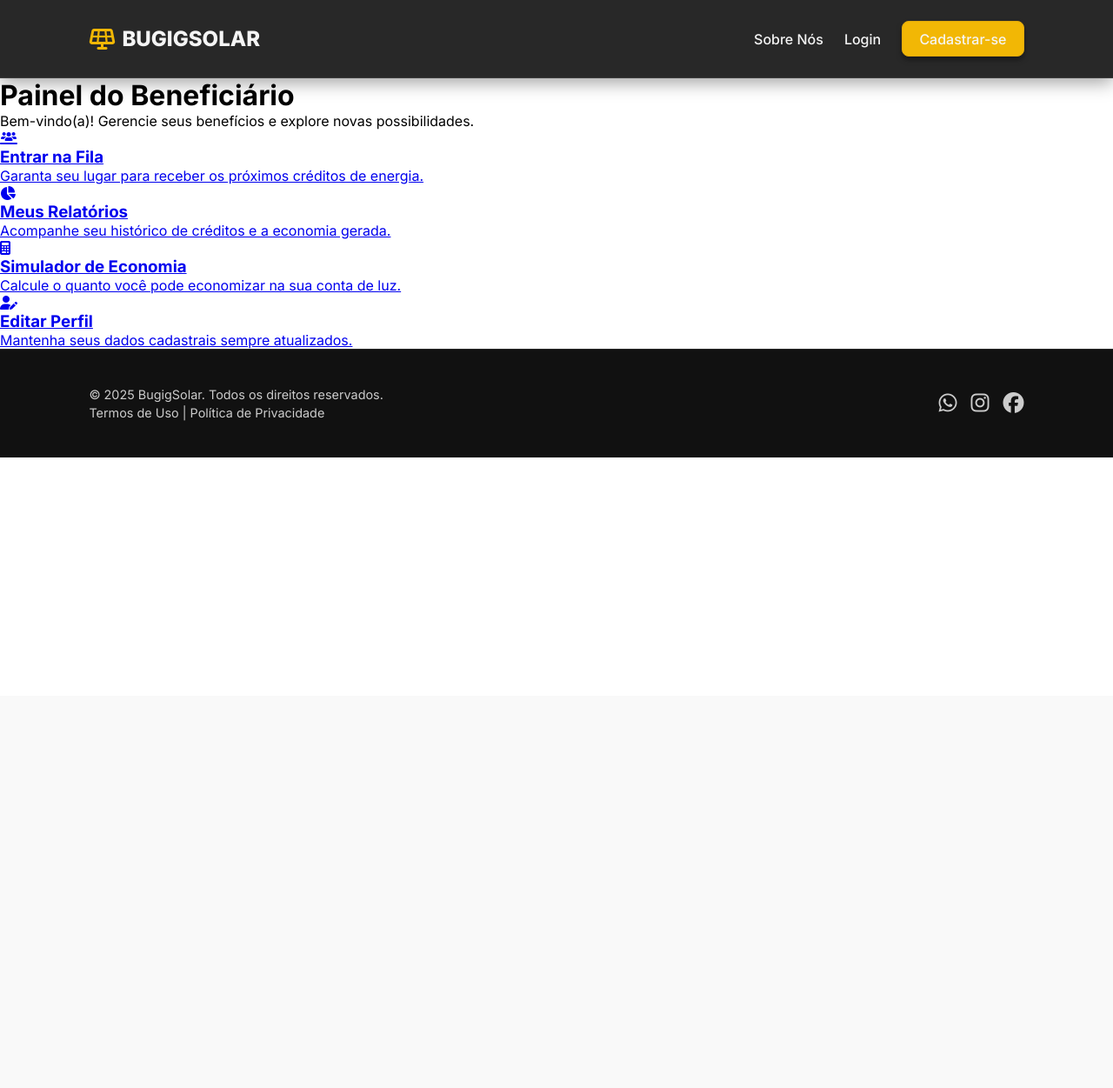
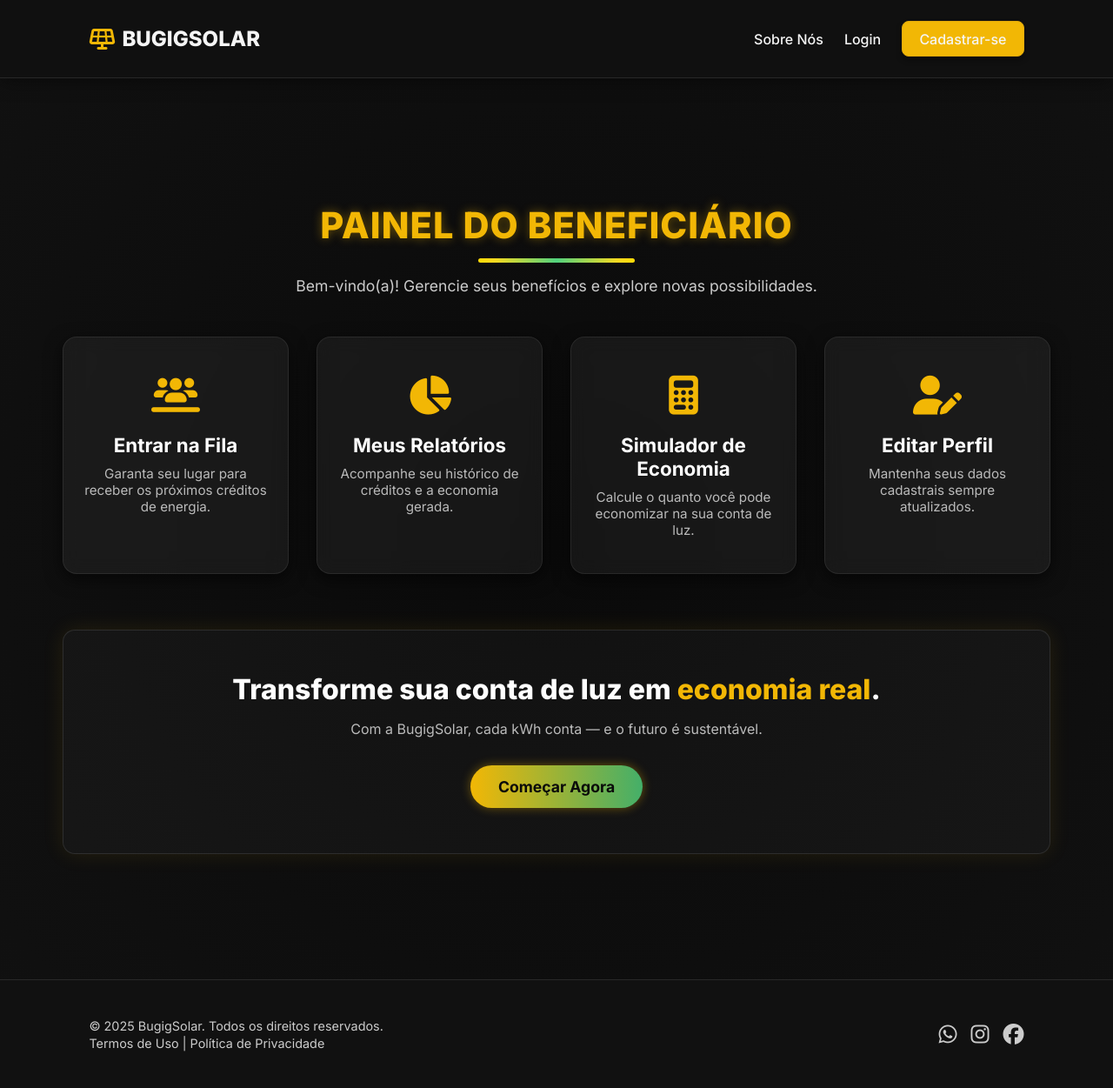
Before and after one commit to RenanAlvares/bugig_solar, a Flask app: template templates/menu_benef.html in a window 1280 px wide. Shown: the whole page at 87% size. Before the commit the page ends 526 px from the top, so only its background shows below. Run offline with Flask 3, Linux system fonts and the light colour scheme; the template is opened without the code that fills it, so the values that code supplies are empty.

Commit message:
css menu_benef e benef criados

```diff
--- /dev/null
+++ b/static/style/menu_benef.css
@@ -0,0 +1,241 @@
+/* =====================================================
+   BUGIGSOLAR - PAINEL DO BENEFICIÁRIO (AVANÇADO)
+   Visual futurista com energia solar e movimento sutil
+   ===================================================== */
+
+body {
+  font-family: "Inter", sans-serif;
+  background: radial-gradient(circle at 50% 50%, #0a0a0a, #111);
+  color: #fff;
+  margin: 0;
+  padding: 0;
+  min-height: 100vh;
+  overflow-x: hidden;
+}
+
+/* ===== CONTAINER ===== */
+#dashboard-container {
+  max-width: 1200px;
+  margin: 6rem auto;
+  padding: 3rem 2rem;
+  text-align: center;
+  animation: fadeIn 0.8s ease-out;
+  position: relative;
+}
+
+/* ===== CABEÇALHO ENERGIZADO ===== */
+#energy-header {
+  position: relative;
+  margin-bottom: 3rem;
+}
+
+#energy-header h1 {
+  font-size: 2.6rem;
+  color: #F2B705;
+  font-weight: 800;
+  text-transform: uppercase;
+  letter-spacing: 1px;
+  margin-bottom: 0.8rem;
+  text-shadow: 0 0 12px rgba(242,183,5,0.4);
+}
+
+.energy-bar {
+  width: 180px;
+  height: 5px;
+  margin: 0 auto 1rem auto;
+  background: linear-gradient(90deg, #F2B705, #44af69, #F2B705);
+  border-radius: 3px;
+  animation: pulseGlow 3s infinite linear;
+}
+
+#energy-header p {
+  color: #ccc;
+  font-size: 1.1rem;
+}
+
+/* ===== STATUS PANEL ===== */
+#status-panel {
+  display: inline-block;
+  padding: 0.8rem 1.5rem;
+  border-radius: 10px;
+  background: rgba(255, 255, 255, 0.06);
+  border: 1px solid rgba(255, 255, 255, 0.08);
+  margin-bottom: 3rem;
+  box-shadow: 0 0 15px rgba(242,183,5,0.1);
+}
+
+#status-panel i {
+  color: #F2B705;
+  margin-right: 0.5rem;
+}
+
+.status-text {
+  color: #44af69;
+  font-weight: 700;
+}
+
+/* ===== GRID DE CARDS ===== */
+.dashboard-cards {
+  display: grid;
+  grid-template-columns: repeat(auto-fit, minmax(260px, 1fr));
+  gap: 2rem;
+  justify-content: center;
+  align-items: stretch;
+  position: relative;
+  background: transparent !important;
+}
+
+/* ===== EFEITO DE PARTÍCULAS ===== */
+.dashboard-cards::before {
+    display: none !important;
+  content: "";
+  position: absolute;
+  inset: 0;
+  background: radial-gradient(circle at 30% 20%, rgba(242,183,5,0.08), transparent 60%),
+              radial-gradient(circle at 70% 80%, rgba(68,175,105,0.08), transparent 70%);
+  pointer-events: none;
+  animation: particleShift 10s infinite alternate ease-in-out;
+}
+
+/* ===== CARDS ===== */
+.dashboard-cards .card {
+  background: rgba(255, 255, 255, 0.05);
+  box-shadow: 0 6px 20px rgba(0, 0, 0, 0.6);
+  border-radius: 16px;
+  padding: 2.5rem 1.5rem;
+  border: 1px solid rgba(255, 255, 255, 0.08);
+  text-decoration: none;
+  color: #fff;
+  position: relative;
+  overflow: hidden;
+  transition: all 0.35s ease;
+  backdrop-filter: blur(10px);
+}
+
+.dashboard-cards .card-icon {
+  font-size: 2.8rem;
+  color: #F2B705;
+  margin-bottom: 1rem;
+  transition: all 0.3s ease;
+}
+
+.dashboard-cards h3 {
+  font-size: 1.4rem;
+  font-weight: 700;
+  margin-bottom: 0.6rem;
+}
+
+.dashboard-cards p {
+  color: #bbb;
+  font-size: 0.95rem;
+}
+
+.dashboard-cards .card:hover {
+  transform: translateY(-10px) scale(1.03);
+  border-color: #F2B705;
+  box-shadow: 0 10px 30px rgba(242,183,5,0.3);
+  background: rgba(255, 255, 255, 0.08);
+}
+
+.dashboard-cards .card:hover .card-icon {
+  color: #fff;
+  transform: scale(1.2);
+}
+
+.dashboard-cards .card:hover h3 {
+  color: #F2B705;
+}
+
+/* ===== CTA FINAL ===== */
+#cta-benef {
+  margin-top: 4rem;
+  padding: 3rem 2rem;
+  background: rgba(255,255,255,0.03);
+  border: 1px solid rgba(255,255,255,0.1);
+  border-radius: 14px;
+  box-shadow: 0 0 25px rgba(242,183,5,0.1);
+}
+
+#cta-benef h2 {
+  font-size: 2rem;
+  font-weight: 800;
+  color: #fff;
+  margin-bottom: 1rem;
+}
+
+#cta-benef h2 span {
+  color: #F2B705;
+}
+
+#cta-benef p {
+  color: #bbb;
+  font-size: 1rem;
+  margin-bottom: 2rem;
+}
+
+/* ===== ANIMAÇÕES ===== */
+@keyframes fadeIn {
+  from { opacity: 0; transform: translateY(25px); }
+  to { opacity: 1; transform: translateY(0); }
+}
+
+@keyframes pulseGlow {
+  0% { filter: brightness(1); }
+  50% { filter: brightness(1.5); }
+  100% { filter: brightness(1); }
+}
+
+@keyframes particleShift {
+  0% { background-position: 0 0, 100% 100%; }
+  100% { background-position: 100% 50%, 0 0; }
+}
+
+/* ===== RESPONSIVO ===== */
+@media (max-width: 768px) {
+  #dashboard-container { margin: 3rem 1rem; padding: 2rem 1rem; }
+  #energy-header h1 { font-size: 2rem; }
+  .dashboard-cards { grid-template-columns: 1fr; gap: 1.5rem; }
+}
+
+/* ===== BOTÃO "COMEÇAR AGORA" ===== */
+.lp-button {
+  display: inline-block;
+  background: linear-gradient(90deg, #F2B705, #44af69);
+  color: #0a0a0a;
+  font-weight: 700;
+  font-size: 1.1rem;
+  padding: 0.9rem 2rem;
+  border-radius: 50px;
+  text-decoration: none;
+  position: relative;
+  overflow: hidden;
+  transition: all 0.3s ease;
+  box-shadow: 0 0 12px rgba(242, 183, 5, 0.4);
+}
+
+/* Brilho que se move sobre o botão */
+.lp-button::before {
+  content: "";
+  position: absolute;
+  top: 0;
+  left: -75%;
+  width: 50%;
+  height: 100%;
+  background: linear-gradient(120deg, rgba(255,255,255,0.6), transparent);
+  transform: skewX(-20deg);
+  transition: 0.5s;
+}
+
+.lp-button:hover::before {
+  left: 125%;
+}
+
+.lp-button:hover {
+  transform: scale(1.06);
+  box-shadow: 0 0 20px rgba(242, 183, 5, 0.7);
+  background: linear-gradient(90deg, #ffe066, #44af69);
+}
+
+.lp-button:active {
+  transform: scale(0.97);
+}
--- a/templates/menu_benef.html
+++ b/templates/menu_benef.html
@@ -1,10 +1,19 @@
 {% extends "base.html" %}
 
 {% block content %}
-<main>
-    <div class="dashboard">
-        <h1>Painel do Beneficiário</h1>
-        <p>Bem-vindo(a)! Gerencie seus benefícios e explore novas possibilidades.</p>
+<link rel="stylesheet" href="{{ url_for('static', filename='style/menu_benef.css') }}">
+
+<main id="benef-main">
+    <div class="dashboard" id="dashboard-container">
+
+        <!-- 🔆 Cabeçalho Energizado -->
+        <div id="energy-header">
+            <h1>Painel do Beneficiário</h1>
+            <div class="energy-bar"></div>
+            <p>Bem-vindo(a)! Gerencie seus benefícios e explore novas possibilidades.</p>
+        </div>
+
+        <!-- 💳 Cards Principais -->
         <div class="dashboard-cards">
             <a href="{{ url_for('auth.get_in_queue', user_id=user_id)}}" class="card">
                 <div class="card-icon"><i class="fa-solid fa-users-line"></i></div>
@@ -27,6 +36,14 @@
                 <p>Mantenha seus dados cadastrais sempre atualizados.</p>
             </a>
         </div>
+
+        <!-- 🌞 Seção Motivacional -->
+        <section id="cta-benef">
+            <h2>Transforme sua conta de luz em <span>economia real</span>.</h2>
+            <p>Com a BugigSolar, cada kWh conta — e o futuro é sustentável.</p>
+            <a href="{{ url_for('auth.get_in_queue', user_id=user_id)}}" class="lp-button">Começar Agora</a>
+        </section>
+
     </div>
 </main>
 {% endblock %}
```
Also changed, not shown: static/style/benef.css (added, +145 -0 lines), templates/benef.html (+10 -0 lines).
